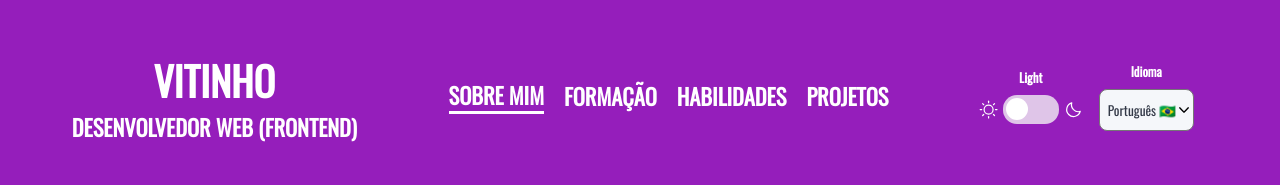
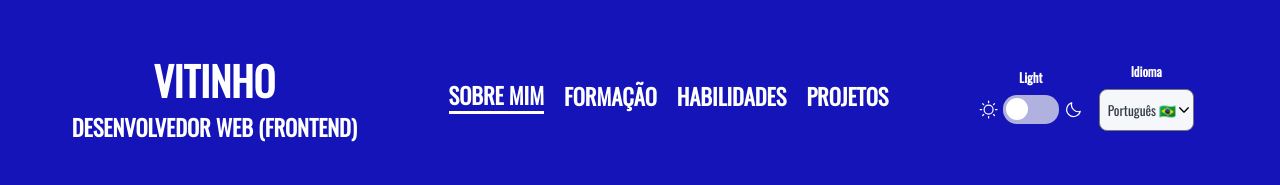
Before and after one commit to VitinhoSouza/my-portfolio, a React (Create React App) app: page / in a window 1280 px wide. Shown: the top 185 px of the page. Built offline with nearby package versions, Linux system fonts and the light colour scheme; no server answers.

Commit message:
feat: updating base color of light theme to blue

```diff
--- a/src/styles/themes/light.ts
+++ b/src/styles/themes/light.ts
@@ -2,14 +2,14 @@
 export default {
     title: 'light',
 
-    colors:{
-        primary:'#951ebb',
-        background:'#dfc5e8',
-        background_card:'#bd88d0',
+    colors: {
+        primary: '#1414b8',
+        background: '#b1b1df',
+        background_card: '#6f6fd1',
 
 
         text_primary: '#FFF',
-        text_background:'#333',
-        text_card:'#333'
+        text_background: '#333',
+        text_card: '#333'
     }
 }
```
